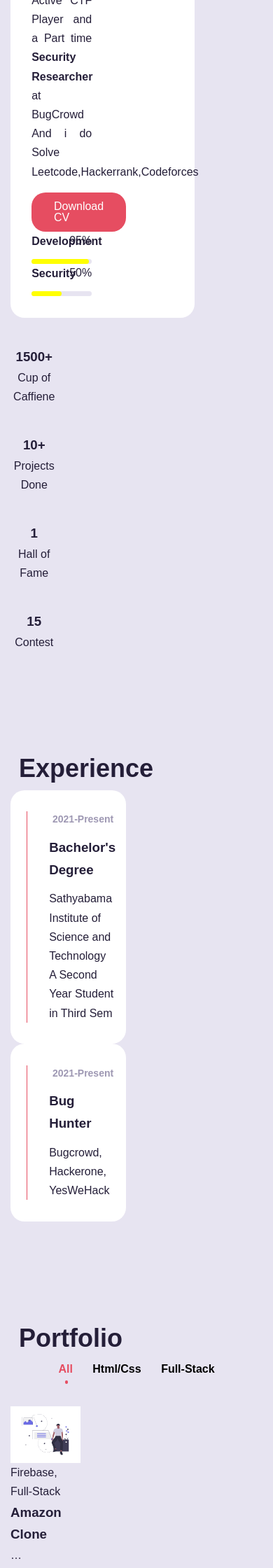
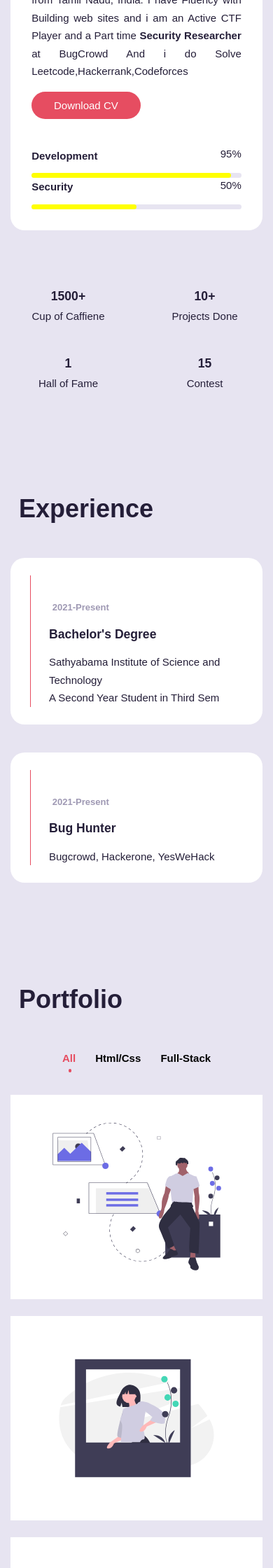
Before and after one commit to Senku01/portfolio, a PHP site: page / in a window 390 px wide. Shown: the part 1440-3680 px from the top of the page at 70% size. Run offline with PHP 8.4, Linux system fonts and the light colour scheme; some libraries are stand-ins or nearby versions.

Commit message:
update style.css
Added Some More styling to the New Added elements and worked on Media Queries to be more Responsive

```diff
--- a/assets/css/style.css
+++ b/assets/css/style.css
@@ -52,12 +52,26 @@
     /*========== Scroll Bar ==========*/
 
     /*========== Responsive Typography ==========*/
+    @media screen and (max-width:992px) {
+      :root
+      {
+        --h1-font-size: 1.75rem;
+        --h2-font-size: 1.5rem;
+        --h3-font-size: 1rem;
+        --normal-font-size: .938rem;
+        --small-font-size:.813rem;
 
+
+      }
+    }
     /*========== Base ==========*/
   *{
   margin:0;
   padding:0;
   box-sizing:border-box;
+  }
+  html{
+    scroll-behavior: smooth;
   }
   body,
   button,
@@ -99,6 +113,10 @@
     margin-right: auto;
     overflow: hidden;
   }
+  .row{
+    display: flex;
+    flex-wrap: wrap;
+  }
 
   .padd-15{
     padding-left: 15px;
@@ -113,12 +131,17 @@
   {
     font-size: 2.25rem;
     margin-left: var(--m-0-75);
+    margin-bottom: var(--m-2-5);
   }
     /*========== Buttons ==========*/
   .btn{
     padding: 0.75rem 2rem;
     line-height: 1;
     border-radius: var(--border-radius);
+  }
+  .hire{
+    display: flex;
+    justify-content: center;
   }
   .btn:focus{
     outline: 0;
@@ -195,7 +218,13 @@
   }
   .nav-link:hover{
     color: var(--color-primary);
-
+  }
+  .nav-close{
+    font-size: 1rem;
+    position: absolute;
+    top: 1rem;
+    right: 1.25rem;
+    cursor: pointer;
   }
   .nav-btns{
     display: inline-flex;
@@ -212,6 +241,7 @@
     font-size: 1.2rem;
     cursor: pointer;
   }
+  .nav-close,
   .nav-toogle{
     display: none;
   }
@@ -228,6 +258,9 @@
     background-color: var(--color-primary);
     border-radius: 50%;
   }
+  .scroll-header{
+    box-shadow: 0 1px 4px rgba(165, 125, 125,0.02);
+  }
     /*========== Home ==========*/
   .home{
     display: flex;
@@ -236,6 +269,13 @@
     height: 100vh;
     min-height: 100vh;
   }
+  .social-icons{
+    display: flex;
+    flex-direction: row;
+    justify-content: space-evenly;
+
+    flex-wrap: nowrap;
+  }
   .home .intro{
     max-width: 540px;
     text-align: center;
@@ -243,7 +283,7 @@
   .home .intro img{
     margin-bottom: var(--m-1);
   }
-  .home .intro .social-links{
+  .home .intro .social-icons{
     margin-top: var(--m-1-5);
     margin-bottom: var(--m-2);
   }
@@ -481,6 +521,92 @@
       max-width: 33.33%;
       margin-bottom: var(--m-1-5);
     }
+    .portfolio-item.hide
+    {
+      display: none;
+    }
+    .portfolio-item.show-menu{
+      display: block;
+      animation: showItem 0.5s ease;
+    }
+    @keyframes showItem
+    {
+      0%{
+        transform: scale(0.6);
+        opacity: 0;
+      }
+      100%{
+        transform: scale(1);
+        opacity: 1;
+      }
+    }
+    .portfolio-item-inner
+    {
+      position: relative;
+      overflow: hidden;
+    }
+    .portfolio-item .mask
+    {
+      background: rgb(0, 0,0,.9);
+      position: absolute;
+      left: 0;
+      top: 0;
+      height: 100%;
+      width: 100%;
+      opacity: 0;
+      transition: 0.3s;
+    }
+    .portfolio-item-inner:hover .mask{
+      opacity: 0.9;
+    }
+    .portfolio-item .term{
+      columns: #fff;
+      background: var(--color-primary);
+      border-bottom-left-radius: 0.98rem;
+      border-bottom-right-radius: 0.98rem;
+      position: absolute;
+      top: 0;
+      left: var(--m-1-5);
+      font-size: var(--small-font-size);
+      display: inline-block;
+      padding: 0.19rem 0.625rem;
+      transform: translateY(-40px);
+      transition: 0.3s;
+    }
+    .portfolio-item h3{
+      color:#fff;
+      font-size: 1.25rem;
+      margin: 0 0 0.9rem;
+      padding: 0 1.25rem;
+      position: absolute;
+      top: 3.75rem;
+      transition: 0.3s;
+      transform: translateY(30px);
+      opacity: 0;
+    }
+    .portfolio-item .more-button
+    {
+      columns: #fff;
+      position: absolute;
+      bottom: var(--m-1-5);
+      left: var(--m-1-5);
+      font-size: 1.6rem;
+      display: block;
+      background:var(--color-primary);
+      height: 2.5rem;
+      width: 2.5rem;
+      cursor: pointer;
+      border-radius: 50%;
+      text-align: center;
+      line-height: 28px;
+      transition:0.3s;
+      opacity: 0;
+    }
+    .portfolio-item-inner:hover h3, .portfolio-item-inner:hover a
+    {
+      opacity: 1;
+      transform: translateY(0);
+    }
     /*========== Testimonial ==========*/
 
     /*========== Blog ==========*/
@@ -488,7 +614,12 @@
     /*========== Contact ==========*/
 
     /*========== Footer ==========*/
-
+    .footer{
+      padding: 60px 0;
+    }
+    .footer-text{
+      text-align: center;
+    }
     /*========== Customize Theme ==========*/
 
     /*========== Media Queries ==========*/
@@ -498,17 +629,97 @@
     }
     @media only screen and (max-width:968px)
     {
+      .about-content,
+      .about-img
+      {
+        flex: 0 0 100%;
+        max-width: 100%;
+      }
+      .about-img{
+        text-align: center;
+        margin-bottom: var(--m-2-5);
+      }
+
 
     }
     @media only screen and (max-width:768px)
     {
-
+      body{
+        margin: var(--header-height) 0 0 0;
+      }
+      .container{
+        max-width: 568px;
+      }
+      .nav{
+          height: var(--header-height);
+      }
+      .nav-list{
+        flex-direction: column;
+        row-gap: 1.5rem;
+      }
+      .nav-menu
+      {
+        position: fixed;
+        background:var(--color-white);
+        width: 80%;
+        height: 100%;
+        top: 0;
+        right: -100%;
+        padding: 4rem 0 0 3rem;
+        border-radius: 1rem 0 0 3rem;
+        z-index: 100;
+        transition: .3s;
+      }
+      .show-menu{
+        right: 0;
+      }
+      .nav-close,
+      .nab-toggle{
+        display: inline-flex;
+      }
+      .education,
+      .portfolio,
+      .experience,
+      .about-content .about-text,
+      .about-content .skills
+      {
+        flex:  0 0 100%;
+        max-width: 100%;
+      }
+      .fact-item,.portfolio-item{
+        flex: 0 0 50%;
+        max-width: 50%;
+      }
+      .education,.about-content,
+      .about-text
+      {
+         margin-bottom: var(--m-2-5);
+      }
     }
     @media only screen and (max-width:576px)
     {
-
+      .portfolio-item
+      {
+        flex: 0 0 100%;
+        max-width: 100%;
+      }
+      .portfolio-item-inner{
+        max-width: 360px;
+        margin: 0 auto;
+      }
+      .timeline{
+        padding: 25px 20px;
+      }
+      .timeline .timeline-item
+      {
+        padding: 35px;
+        padding-bottom: 20px;
+      }
     }
     @media only screen and (max-width:320px)
     {
-
+      .fact-item{
+        flex: 0 0 100%;
+        max-width: 100%;
+      }
     }
```
